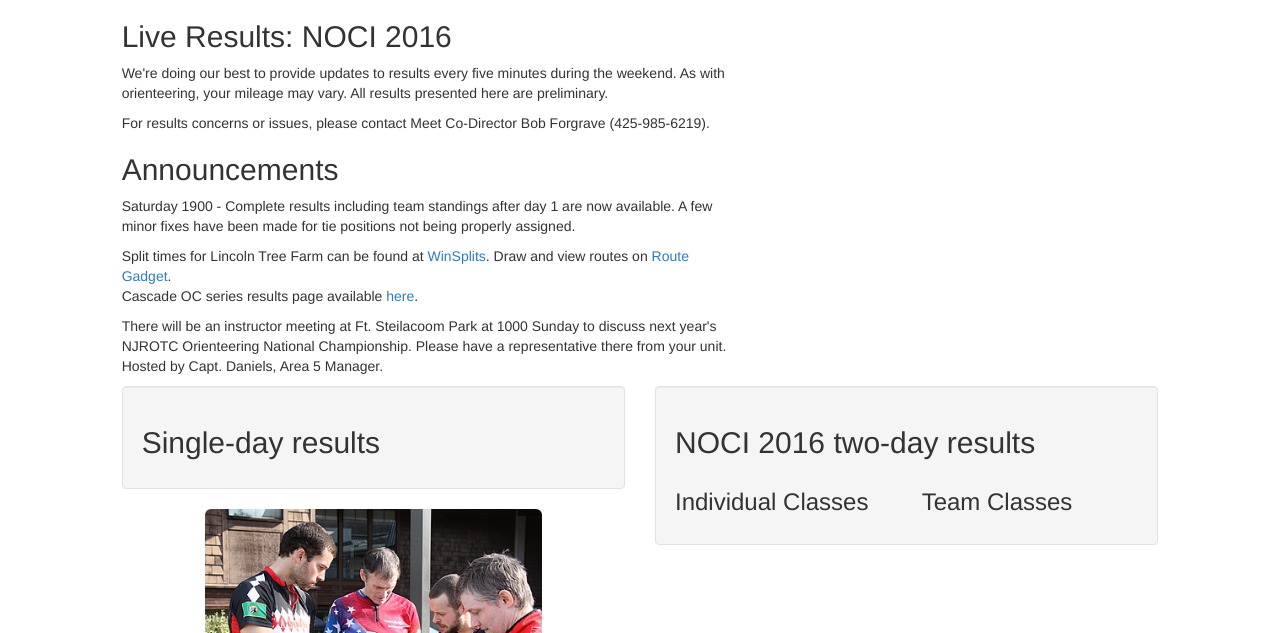
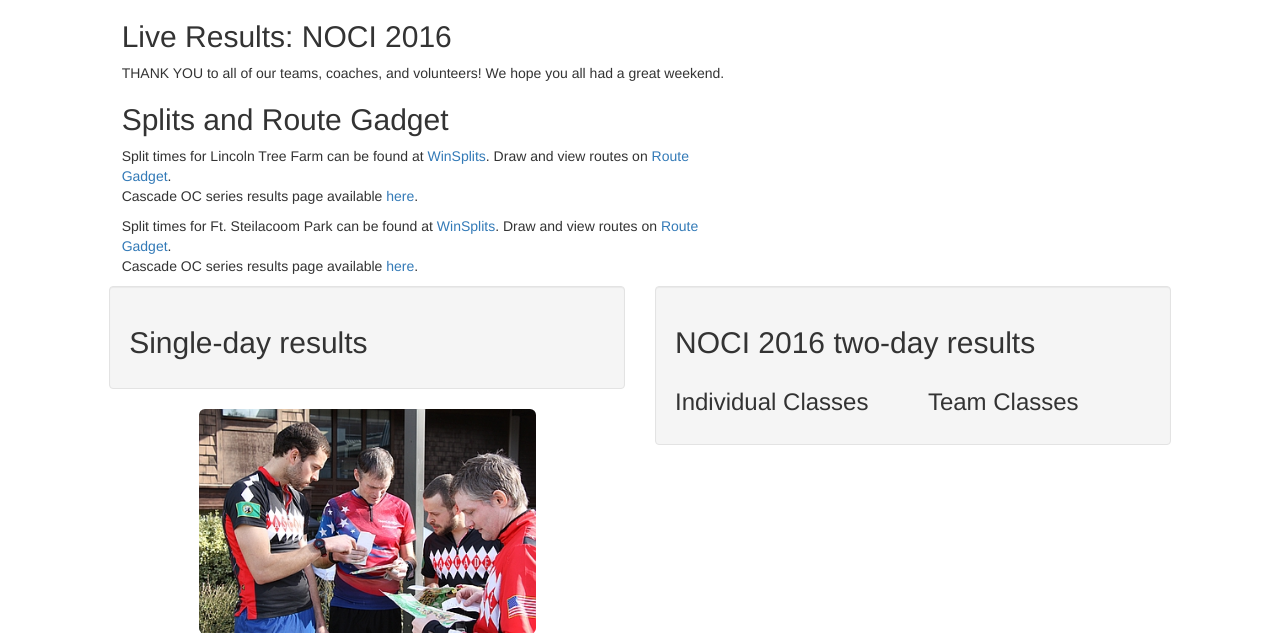
Before and after one commit to ercjns/O-coc-wifiscoring, a Flask app: template coc_wifiscoring/templates/NOCIhome.html in a window 1280 px wide. Shown: the part 142-775 px from the top of the page. Run offline with Flask 2, Linux system fonts and the light colour scheme; the template is opened without the code that fills it, so the values that code supplies are empty; some libraries are stand-ins or nearby versions.

Commit message:
Day 2 links

```diff
--- a/coc_wifiscoring/templates/NOCIhome.html
+++ b/coc_wifiscoring/templates/NOCIhome.html
@@ -10,13 +10,11 @@
 </div>
 <div class="row">
 	<div class="col-xs-12 col-md-6 col-md-offset-1">
-		<p>We're doing our best to provide updates to results every five minutes during the weekend. As with orienteering, your mileage may vary. All results presented here are preliminary.</p>
-		<p>For results concerns or issues, please contact Meet Co-Director Bob Forgrave (425-985-6219).</p>
-		<h2>Announcements</h2>
-		<p>Saturday 1900 - Complete results including team standings after day 1 are now available. A few minor fixes have been made for tie positions not being properly assigned.</p>
+		<p>THANK YOU to all of our teams, coaches, and volunteers! We hope you all had a great weekend.</p>
+
+		<h2>Splits and Route Gadget</h2>
 		<p>Split times for Lincoln Tree Farm can be found at <a href="http://obasen.orientering.se/winsplits/online/en/default.asp?page=classes&databaseId=40820">WinSplits</a>. Draw and view routes on <a href="http://rg.cascadeoc.org/rg2/#132">Route Gadget</a>.<br />Cascade OC series results page available <a href="http://cascadeoc.org/results/2016/ultimate-orienteer-1-long-o-noci-day-1">here</a>.</p>
-		<p class="text-highlight-warning">There will be an instructor meeting at Ft. Steilacoom Park at 1000 Sunday to discuss next year's NJROTC Orienteering National Championship. Please have a representative there from your unit. Hosted by Capt. Daniels, Area 5 Manager.</p>
-	</div>
+		<p>Split times for Ft. Steilacoom Park can be found at <a href="http://obasen.orientering.se/winsplits/online/en/default.asp?page=classes&databaseId=40848">WinSplits</a>. Draw and view routes on <a href="http://rg.cascadeoc.org/rg2/#133">Route Gadget</a>.<br />Cascade OC series results page available <a href="http://cascadeoc.org/results/2016/ultimate-orienteer-2-middle-noci-day-2">here</a>.</p>
 </div>
 
 <div class="row">
```
